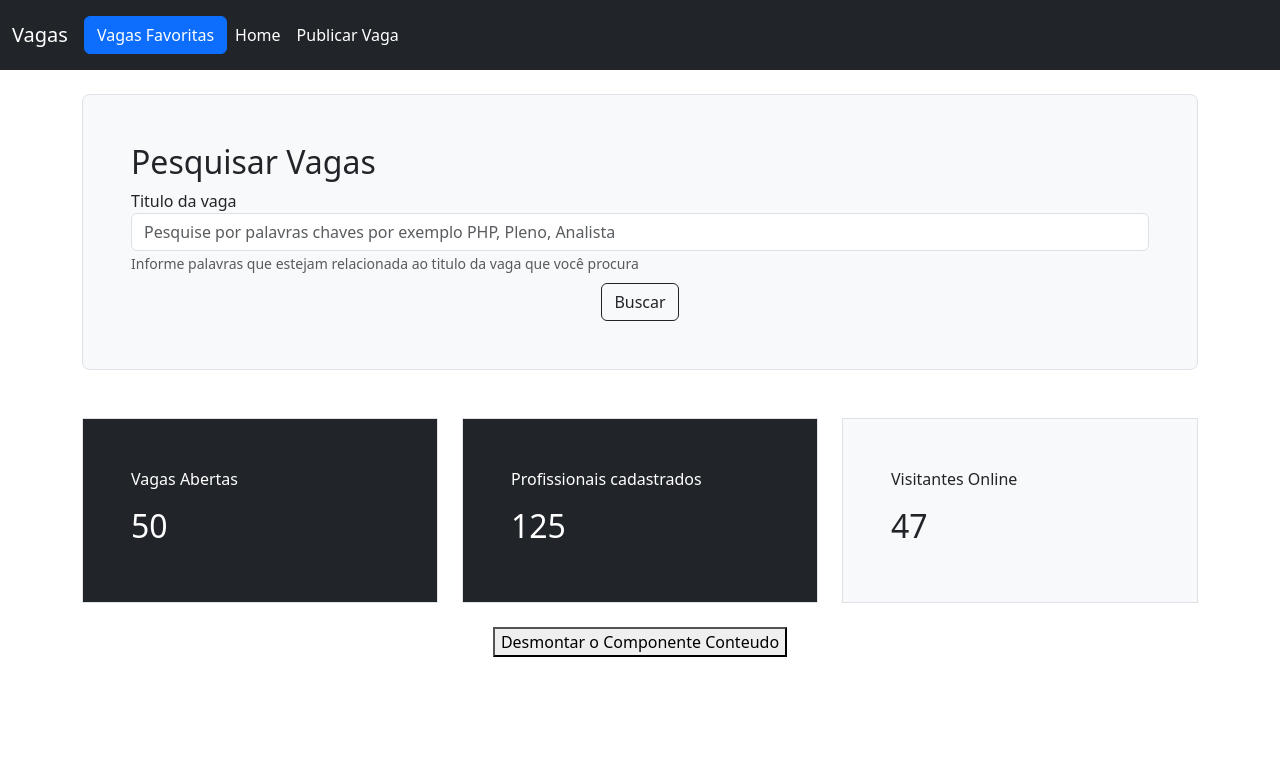
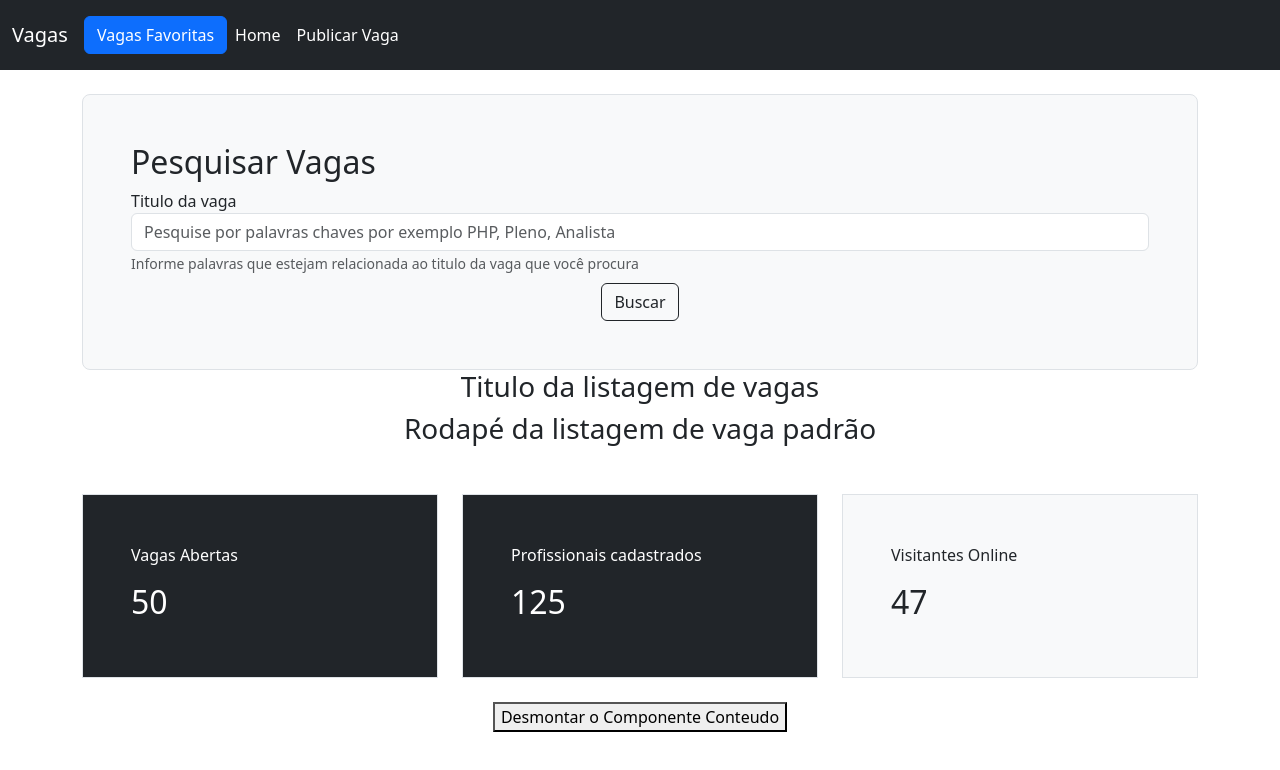
Before and after one commit to ProgramadorVictor/vagas-front, a Vue app: page / in a window 1280 px wide. Shown: the top 770 px of the page. Built offline with nearby package versions, Linux system fonts and the light colour scheme.

Commit message:
!feat: conteudo padronizado com slots nomeados

```diff
--- a/src/components/comuns/ListarVagas.vue
+++ b/src/components/comuns/ListarVagas.vue
@@ -1,12 +1,21 @@
 <template>
     <!-- Passando atributos para o slot, do componente pai -->
-    <slot :vagas="vagas">
-    <!-- Conteúdo padrão, caso não passar o conteúdo HTML em HomeView -->
+    <slot name="titulo" titulo="Titulo da listagem de vagas">
+        <h3 class="text-center">
+            Titulo da listagem de vaga padrão
+        </h3>
+    </slot>
+    <slot :vagas="vagas"> <!-- Conteúdo padrão, caso não passar o conteúdo HTML em HomeView -->
         <div class="row mt-5" v-for="(vaga,id) in vagas" :key="id" :vaga="vaga">
             <div class="col">
                 <VagaComponent :vaga="vaga" :kebab-case="vaga.descricao"/>
             </div>
         </div>
+    </slot>
+    <slot name="rodape">
+        <h3 class="text-center">
+            Rodapé da listagem de vaga padrão
+        </h3>
     </slot>
 </template>
 <script>
--- a/src/components/views/HomeView.vue
+++ b/src/components/views/HomeView.vue
@@ -7,13 +7,36 @@
         </div>
 
         <!-- 'slotProps' é recomendado pela documentação do Vue. -->
-        <ListarVagas v-slot:default="slotProps"><!-- Quando trabalhamos com slot padrão conseguimos colocar diretamente o v-slot na tag que faz a instancia do componente. Assim não tendo a necessidade do template -->
+        <ListarVagas v-slot:default="slotProps" v-if="false"><!-- Quando trabalhamos com slot padrão conseguimos colocar diretamente o v-slot na tag que faz a instancia do componente. Assim não tendo a necessidade do template -->
             <!-- Sobrepor o valor padrão. -->
             <ul>
                 <!-- O 'slotProps' enviar um array com todos os atributos que são mandados pelo slot de ListarVagas -->
+                {{ slotProps }}
                 <li v-for="(slotProp, id) in slotProps.vagas" :key="id">{{ slotProp }}</li>
             </ul>
             <!-- Isso é otimo para ter diversas customizações em um componente. Tendo slots, padrão, como podemos mudar o tema do site. Natal, Halloween-->
+        </ListarVagas>
+
+        <ListarVagas>
+            <!--
+                Cada 'slotProps' definido é do escopo de cada slot ou seja titulo slotProps é um, diferente dos demais, tanto que os demais também são diferente do titulo.
+                Ou seja, eles não são a mesma váriavel/atributo do Vue onde o template vai substituir o valor padrão no template.
+            -->
+
+            <template #titulo="slotProps">
+                <h3 class="text-center">
+                    {{slotProps.titulo}}
+                </h3>
+            </template>
+
+            <template #default="slotProps">
+                <div class="row mt-5" v-for="(vaga,id) in slotProps.vagas" :key="id">
+                    <div class="col">
+                        <VagaComponent :vaga="vaga"/>
+                    </div>
+                </div>
+            </template>
+
         </ListarVagas>
 
         <div class="row mt-5">
@@ -36,13 +59,15 @@
     import IndicadorComponent from '../comuns/IndicadorComponent.vue'
     import ListarVagas from '../comuns/ListarVagas.vue';
     import PesquisarVaga from '../comuns/PesquisarVaga.vue'
+    import VagaComponent from '../comuns/VagaComponent.vue';
 
     export default {
         name: 'HomeView',
         components: {
             PesquisarVaga,
             IndicadorComponent,
-            ListarVagas
+            ListarVagas,
+            VagaComponent
         },
         data: () => ({
             usuarioOnline: 0
```
